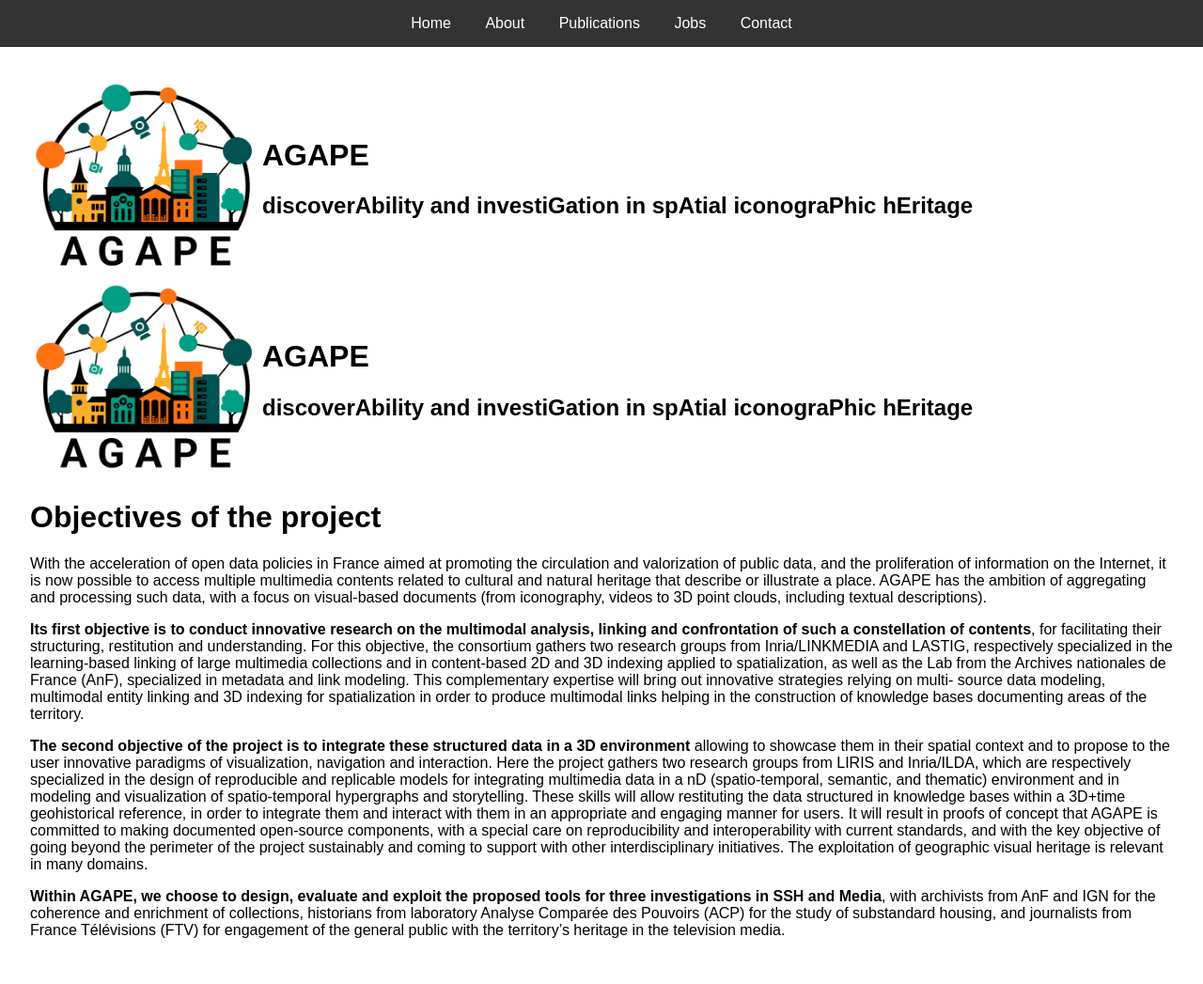
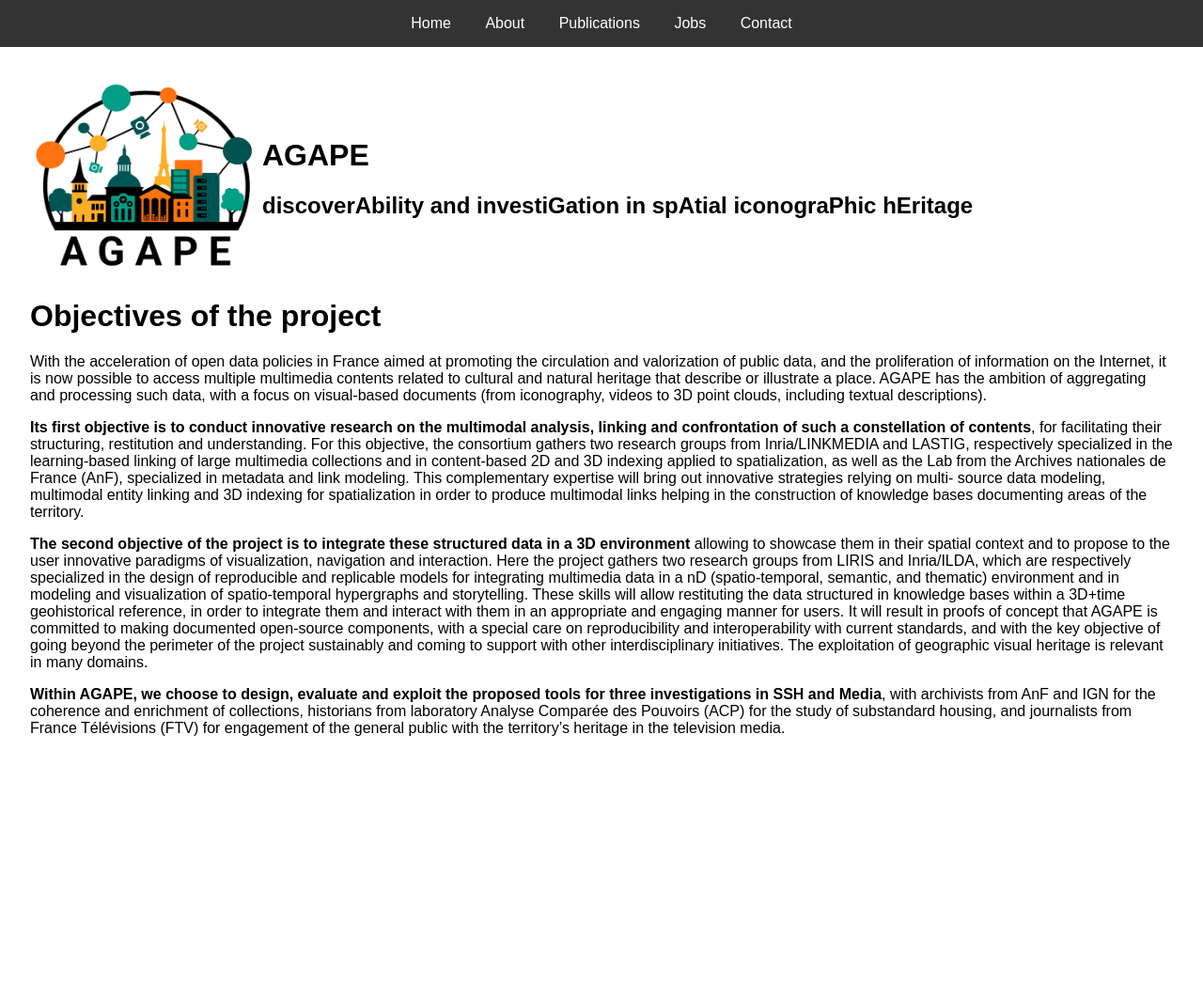
Before and after one commit to AGAPE-ANR/agape-anr.github.io, a Jekyll site: the page built from about.md, in a window 1280 px wide. Shown: the whole page at 94% size. Built offline with Jekyll 4.4.1, drawn with Linux system fonts in a browser that asks for light colours; after the commit the page ends 900 px from its top, so only the background shows below that.

Commit message:
Update about.md

```diff
--- a/about.md
+++ b/about.md
@@ -3,15 +3,6 @@ layout: default
 title: About
 permalink: /about/
 ---
-
-<table>
-<tr>
-	<td width="20%"><img src="/images/logo_AGAPE-cropwhite.png" width="100%" alt="AGAPE logo"></td>
-	<td><h1 align="left">AGAPE</h1><h2 align="left">discoverAbility and investiGation in spAtial iconograPhic hEritage</h2>
-</td>
-</tr>
-</table>
-
 # Objectives of the project
 
 With the acceleration of open data policies in France aimed at promoting the circulation and valorization of public data, and the proliferation of information on the Internet, it is now possible to access multiple multimedia contents related to cultural and natural heritage that describe or illustrate a place. AGAPE has the ambition of aggregating and processing such data, with a focus on visual-based documents (from iconography, videos to 3D point clouds, including textual descriptions).
```
